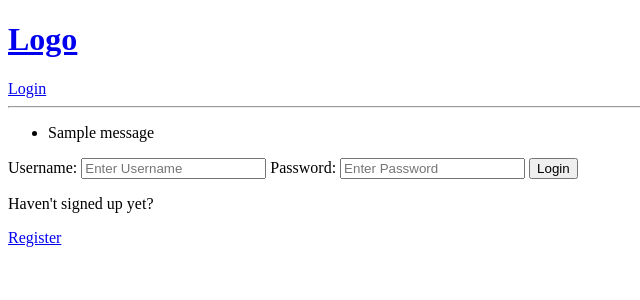
After one commit to Rungrukuk/StudyBud_2nd_DjangoProject, a Django app: page /login/ in a window 1280 px wide. The commit adds this page. Shown: the top 300 px of the page, without its empty margins (0-640 px from the left). Run offline with Django 4.2, Linux system fonts and the light colour scheme; one stand-in notice (Sample message) is shown.

Commit message:
Lesson 2 Has Finished

```diff
--- a/base/templates/base/delete.html
+++ b/base/templates/base/delete.html
@@ -1,7 +1,7 @@
 {% extends 'main.html' %}
 
 {% block content %}
-<form method="post" action>
+<form method="post" action="">
     {% csrf_token %}
     <p>Are you sure you want to delete this "{{obj}}?"</p>
     <a href="{{request.META.HTTP_REFERER}}">Go Back </a>
--- /dev/null
+++ b/base/templates/base/login_register.html
@@ -0,0 +1,29 @@
+{% extends 'main.html' %}
+{% block content %}
+
+    {% if page == "loginPage" %}
+        <div>
+            <form method="POST" action = "">
+                {% csrf_token %}
+                <label>Username:</label>
+                <input type="text" name="username" placeholder="Enter Username" />
+                <label>Password:</label>
+                <input type="password" name="password" placeholder="Enter Password" />
+                <input type="submit" value="Login"/>
+            </form>
+            <p>Haven't signed up yet?</p>
+            <a href="{% url 'register' %}" >Register</a>
+        </div>
+    {% else %}
+        <div>
+            <form method="POST" action = "">
+                {% csrf_token %}
+                {{form.as_p}}
+                <input type="submit" value="Register"/>
+            </form>
+            <p>Signed up already?</p>
+            <a href="{% url 'login' %}" >Login</a>
+        </div>
+    {% endif %}
+
+{% endblock content %}
--- a/base/urls.py
+++ b/base/urls.py
@@ -7,4 +7,8 @@ urlpatterns = [
     path("create-room/", views.createRoom, name="create-room"),
     path("update-room/<str:pk>", views.updateRoom, name="update-room"),
     path("delete-room/<str:pk>", views.deleteRoom, name="delete-room"),
+    path("login/", views.loginPage, name="login"),
+    path("register/", views.registerPage, name="register"),
+    path("logout/", views.logoutUser, name="logout"),
+    path("delete-message/<str:pk>", views.deleteMessage, name="delete-message"),
 ]
--- a/base/views.py
+++ b/base/views.py
@@ -1,7 +1,13 @@
 from django.shortcuts import render, redirect
 from django.db.models import Q
-from .models import Room, Topic
+from django.http import HttpResponse
+from django.contrib.auth.decorators import login_required
+from .models import Room, Topic, Message
 from .forms import RoomForm
+from django.contrib.auth import authenticate, login, logout
+from django.contrib.auth.forms import UserCreationForm
+from django.contrib.auth.models import User
+from django.contrib import messages
 
 # Create your views here.
 
@@ -18,20 +24,54 @@ def home(request):
         Q(topic__name__icontains=q)
         | Q(name__icontains=q)
         | Q(description__icontains=q)
-        #! | Q(host_icontains=q)
+        | Q(host__username__icontains=q)
     )
     topics = Topic.objects.all()
     room_count = rooms.count()
-    context = {"rooms": rooms, "topics": topics, "room_count": room_count}
+    room_messages = Message.objects.filter(
+        Q(room__topic__name__icontains=q)
+        | Q(room__name__icontains=q)
+        | Q(user__username__icontains=q)
+    )
+    context = {
+        "rooms": rooms,
+        "topics": topics,
+        "room_count": room_count,
+        "room_messages": room_messages,
+    }
     return render(request, "base/home.html", context)
 
 
 def room(request, pk):
     room = Room.objects.get(id=pk)
-    context = {"room": room}
+    room_messages = room.message_set.all()  # type: ignore
+    participants = room.participants.all()
+    if request.method == "POST":
+        message = Message.objects.create(
+            room=room,
+            user=request.user,
+            body=request.POST.get("body"),
+        )
+        room.participants.add(request.user)
+        return redirect("room", pk=room.id)  # type: ignore
+    context = {
+        "room": room,
+        "room_messages": room_messages,
+        "participants": participants,
+    }
     return render(request, "base/room.html", context)
 
 
+@login_required(login_url="login")
+def deleteMessage(request, pk):
+    message = Message.objects.get(id=int(pk))
+    if request.method == "POST":
+        message.delete()
+        return redirect("home")
+    return render(request, "base/delete.html", {"obj": message})
+
+
+@login_required(login_url="login")
 def createRoom(request):
     form = RoomForm()
     if request.method == "POST":
@@ -43,6 +83,7 @@ def createRoom(request):
     return render(request, "base/room_form.html", context)
 
 
+@login_required(login_url="login")
 def updateRoom(request, pk):
     room = Room.objects.get(id=int(pk))
     form = RoomForm(instance=room)
@@ -55,9 +96,56 @@ def updateRoom(request, pk):
     return render(request, "base/room_form.html", context)
 
 
+@login_required(login_url="login")
 def deleteRoom(request, pk):
     room = Room.objects.get(id=pk)
     if request.method == "POST":
         room.delete()
         return redirect("home")
     return render(request, "base/delete.html", {"obj": room})
+
+
+def loginPage(request):
+    page = "loginPage"
+    if request.user.is_authenticated:
+        return redirect("home")
+    else:
+        if request.method == "POST":
+            username = request.POST.get("username").lower()
+            password = request.POST.get("password")
+            try:
+                user = User.objects.get(username=username)
+            except:
+                messages.error(request, "Invalid username or password")
+
+            user = authenticate(request, username=username, password=password)
+            if user is not None:
+                login(request, user)
+                return redirect("home")
+            else:
+                messages.error(request, "Invalid username or password")
+        context = {"page": page}
+        return render(request, "base/login_register.html", context)
+
+
+def logoutUser(request):
+    logout(request)
+    return redirect("home")
+
+
+def registerPage(request):
+    form = UserCreationForm()
+    if request.method == "POST":
+        form = UserCreationForm(request.POST)
+        if form.is_valid():
+            form.save()
+            username = form.cleaned_data.get("username")
+            raw_password = form.cleaned_data.get("password1")
+            username = username.lower()
+            user = authenticate(username=username, password=raw_password)
+            login(request, user)
+            return redirect("home")
+        else:
+            messages.error(request, "Something went wrong")
+    context = {"form": form}
+    return render(request, "base/login_register.html", context)
--- a/templates/main.html
+++ b/templates/main.html
@@ -8,7 +8,16 @@
 </head>
 <body>
     {% include 'navbar.html' %}
+    {% if messages %}
+        <ul class="messages">
+            {% for message in messages|slice:":1" %}
+                <li>{{ message }}</li>
+            {% endfor %}
+        </ul>
+    {% endif %}
+
     {% block content %}
+
     {% endblock content %}
 </body>
 </html>
--- a/templates/navbar.html
+++ b/templates/navbar.html
@@ -2,8 +2,11 @@
     <h1>Logo</h1>
 </a>
 
-<form method = "GET" action="{% url 'home' %}">
-    <input type = "text" name="q" placeholder = "Searh Rooms..." />
-</form>
 
+{% if request.user.is_authenticated %}
+    <p>Welcome {{request.user.username}}</p>
+    <a href="{% url 'logout' %}">Log Out</a>
+{% else %}
+    <a href="{% url 'login' %}">Login</a>
+{% endif %}
 <hr>
```
Also changed, not shown: base/models.py (+5 -3 lines), base/templates/base/activity_component.html (added, +15 -0 lines), base/templates/base/feed_component.html (added, +13 -0 lines), base/templates/base/home.html (+10 -24 lines), base/templates/base/room.html (+49 -1 lines), base/templates/base/topics_component.html (added, +16 -0 lines), base/migrations/0003_alter_room_options_room_participants.py (added), base/migrations/0004_alter_room_participants.py (added), db.sqlite3.
